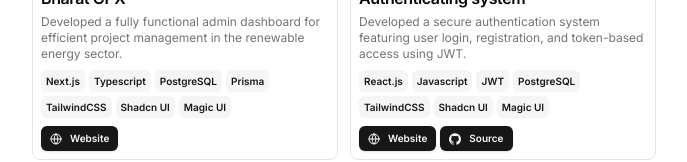
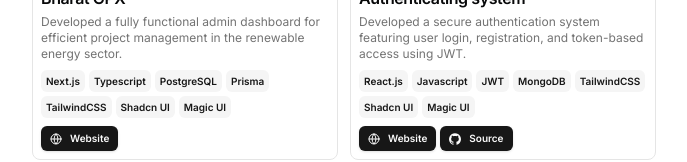
Before and after one commit to PranitAdgokar/portfolio_temp, a Next.js app: page / in a window 1280 px wide. Shown: the part 1455-1617 px from the top of the page, without its empty margins (296-983 px from the left). Built offline with nearby package versions, Linux system fonts and the light colour scheme.

Commit message:
Update database technology in resume data from PostgreSQL to MongoDB

```diff
--- a/src/data/resume.tsx
+++ b/src/data/resume.tsx
@@ -151,7 +151,7 @@ export const DATA = {
         "React.js",
         "Javascript",
         "JWT",
-        "PostgreSQL",
+        "MongoDB",
         "TailwindCSS",
         "Shadcn UI",
         "Magic UI",
```
